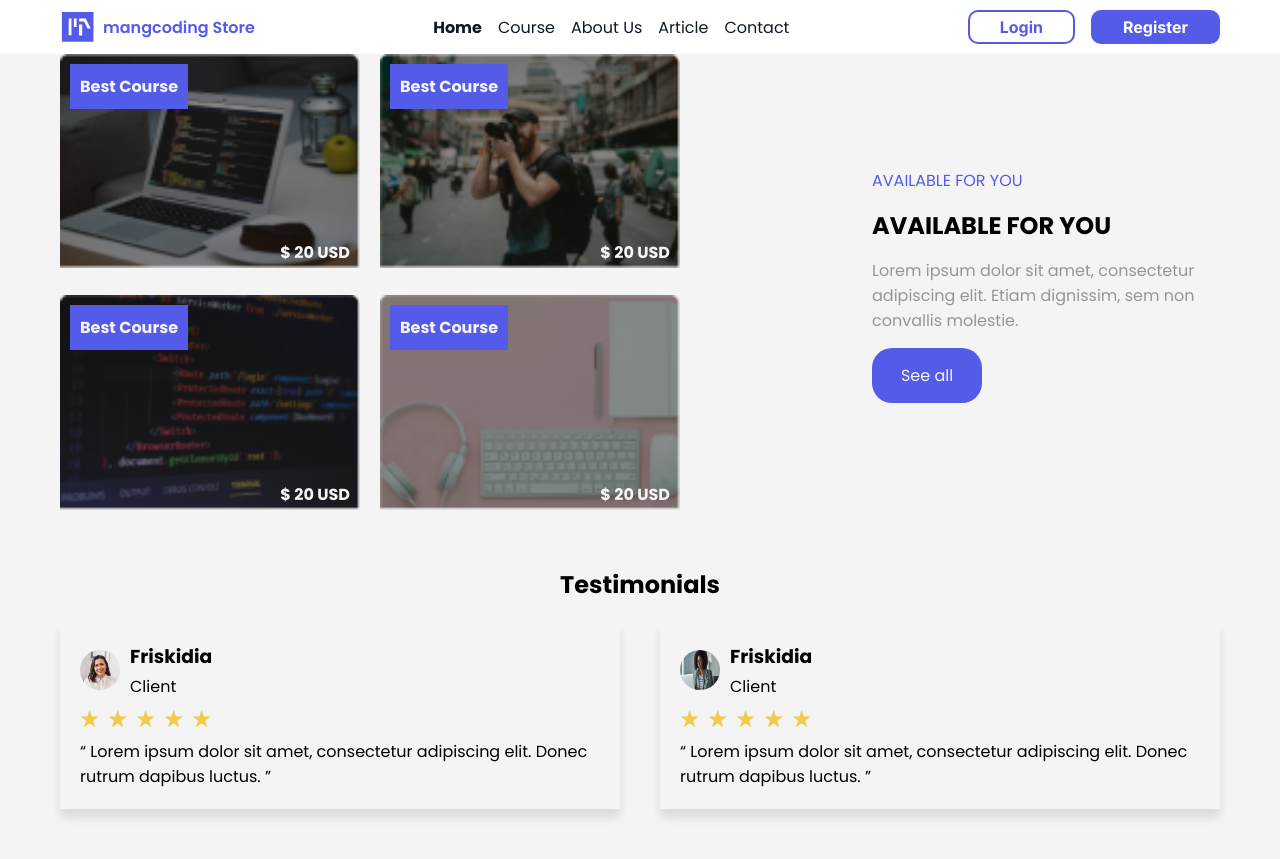
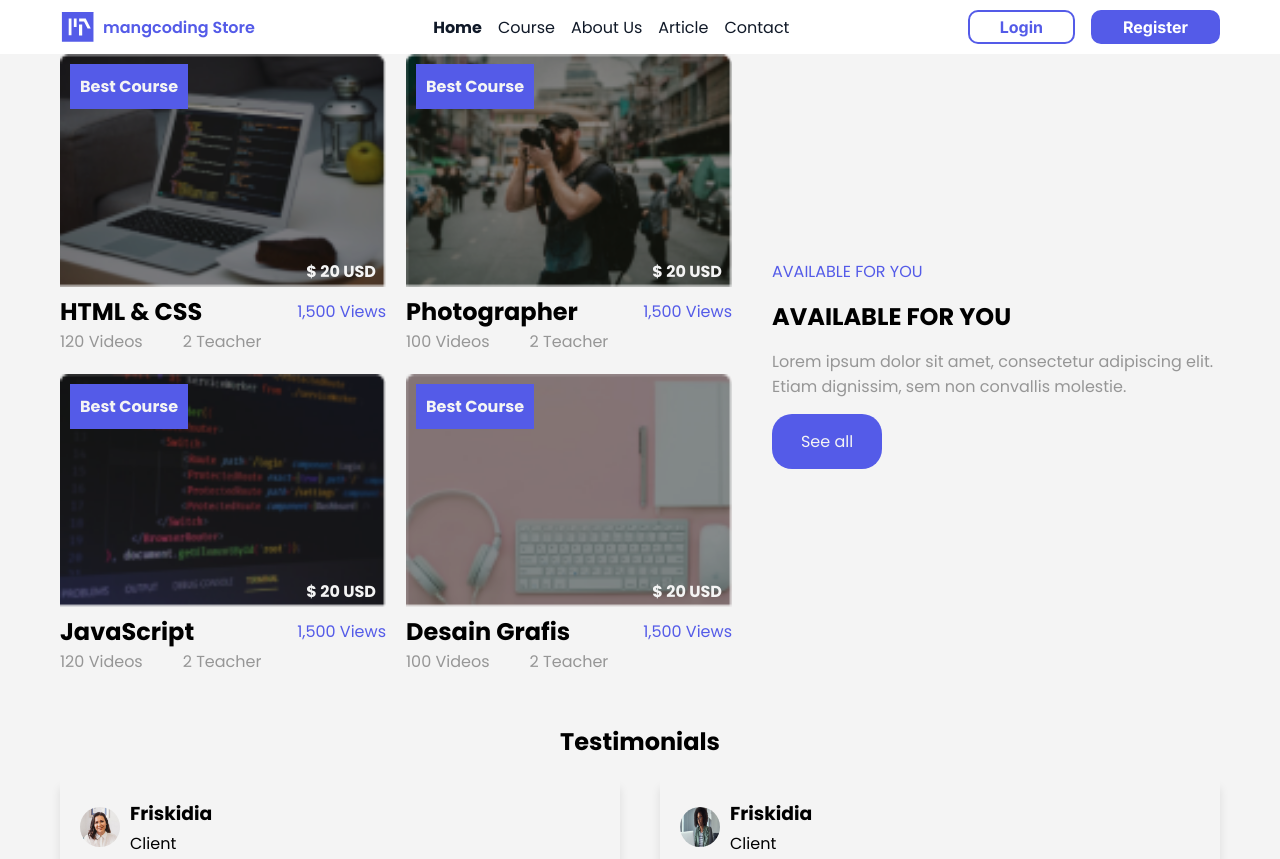
Before and after one commit to tawbazedan01/landing, a plain HTML site: page index.html in a window 1280 px wide. Shown: the top 859 px of the page. Drawn offline with Linux system fonts and the light colour scheme.

Commit message:
course-rwd

```diff
--- a/assets/css/main.css
+++ b/assets/css/main.css
@@ -89,19 +89,18 @@ body{
 .courses .row{
     gap: 40px;
 }
-.course-items,
-.course-description{
-
-}
 .course-items{
     display: flex;
     flex-wrap: wrap;
     gap: 20px;
+    width: 60%;
 
+}
+.course-card{
+    position: relative;
 }
 .course{
     width: calc((100% - 20px) /2);
-    position: relative;
 }
 .course img{
     width: 100%;
@@ -120,6 +119,13 @@ body{
     align-items: flex-start;
     font-weight: 700;
 }
+.course-details .row:first-child span{
+    color: var(--mainColor);
+}
+.course-details .row:nth-child(2){
+    color: #969696;
+    justify-content: flex-start;
+}
 .course-info span:first-of-type{
     background-color: var(--mainColor);
     padding: 10px;
@@ -131,7 +137,7 @@ body{
     display: flex;
     gap: 15px;
     flex-direction: column;
-    width: 30%;
+    width: 40%;
 }
 .course-description p:first-of-type{
     color: var(--mainColor);
@@ -146,6 +152,21 @@ body{
     color: #F4F4F4;
     border-radius: 20px;
     text-align: center;
+}
+@media  screen and (max-width:992px) {
+    .courses .row{
+        flex-direction: column;
+    }
+    .course-items{
+        width: 100%;
+    }
+}
+
+@media  screen and (max-width:576px) {
+    .course{
+        width: 100%;
+    }
+
 }
 
 .testimonials h2{
@@ -200,9 +221,6 @@ body{
         width:100%;
     }
 }
-
-
-
 
 .footer{
     background-color: #393E46;
--- a/index.html
+++ b/index.html
@@ -45,31 +45,83 @@
                 <div class="row">
                     <div class="course-items">
                         <div class="course">
+                            <div class="course-card">
                                 <img src="./assets/img/courses/HTML & CSS.png" />
                                 <div class="course-info">
                                 <span>Best Course</span>
                                 <span>$ 20 USD</span>
                                 </div>
                             </div>
+                            <div class="course-details">
+                                <div class="row">
+                                    <h2>HTML & CSS</h2>
+                                    <span>1,500 Views</span>
+                                </div>
+                                <div class="row">
+                                     <span>120 Videos</span>
+                                     <span>2 Teacher</span>
+
+                                </div>
+                            </div>
+                        </div>
                         <div class="course">
+                            <div class="course-card">
                                 <img src="./assets/img/courses/Photographer.png" />
                                 <div class="course-info">
                                 <span>Best Course</span>
                                 <span>$ 20 USD</span>
                                 </div>
                             </div>
+                            <div class="course-details">
+                                <div class="row">
+                                    <h2>Photographer</h2>
+                                    <span>1,500 Views</span>
+                                </div>
+                                <div class="row">
+                                     <span>100 Videos</span>
+                                     <span>2 Teacher</span>
+
+                                </div>
+                            </div>
+                        </div>
                         <div class="course">
+                            <div class="course-card">
                                 <img src="./assets/img/courses/JavaScript.png" />
                                 <div class="course-info">
                                 <span>Best Course</span>
                                 <span>$ 20 USD</span>
                                 </div>
                             </div>
+                            <div class="course-details">
+                                <div class="row">
+                                    <h2>JavaScript</h2>
+                                    <span>1,500 Views</span>
+                                </div>
+                                <div class="row">
+                                     <span>120 Videos</span>
+                                     <span>2 Teacher</span>
+
+                                </div>
+                            </div>
+                        </div>
                         <div class="course">
+                            <div class="course-card">
                                 <img src="./assets/img/courses/Desain Grafis.png" />
                                 <div class="course-info">
                                 <span>Best Course</span>
                                 <span>$ 20 USD</span>
+                                </div>
+                            </div>
+                            <div class="course-details">
+                              <div class="row">
+                                    <h2>Desain Grafis</h2>
+                                    <span>1,500 Views</span>
+                                </div>
+                                <div class="row">
+                                     <span>100 Videos</span>
+                                     <span>2 Teacher</span>
+
+                                </div>
                             </div>
                         </div>
 
```
Lines whose indentation alone changed are shown as unchanged.
